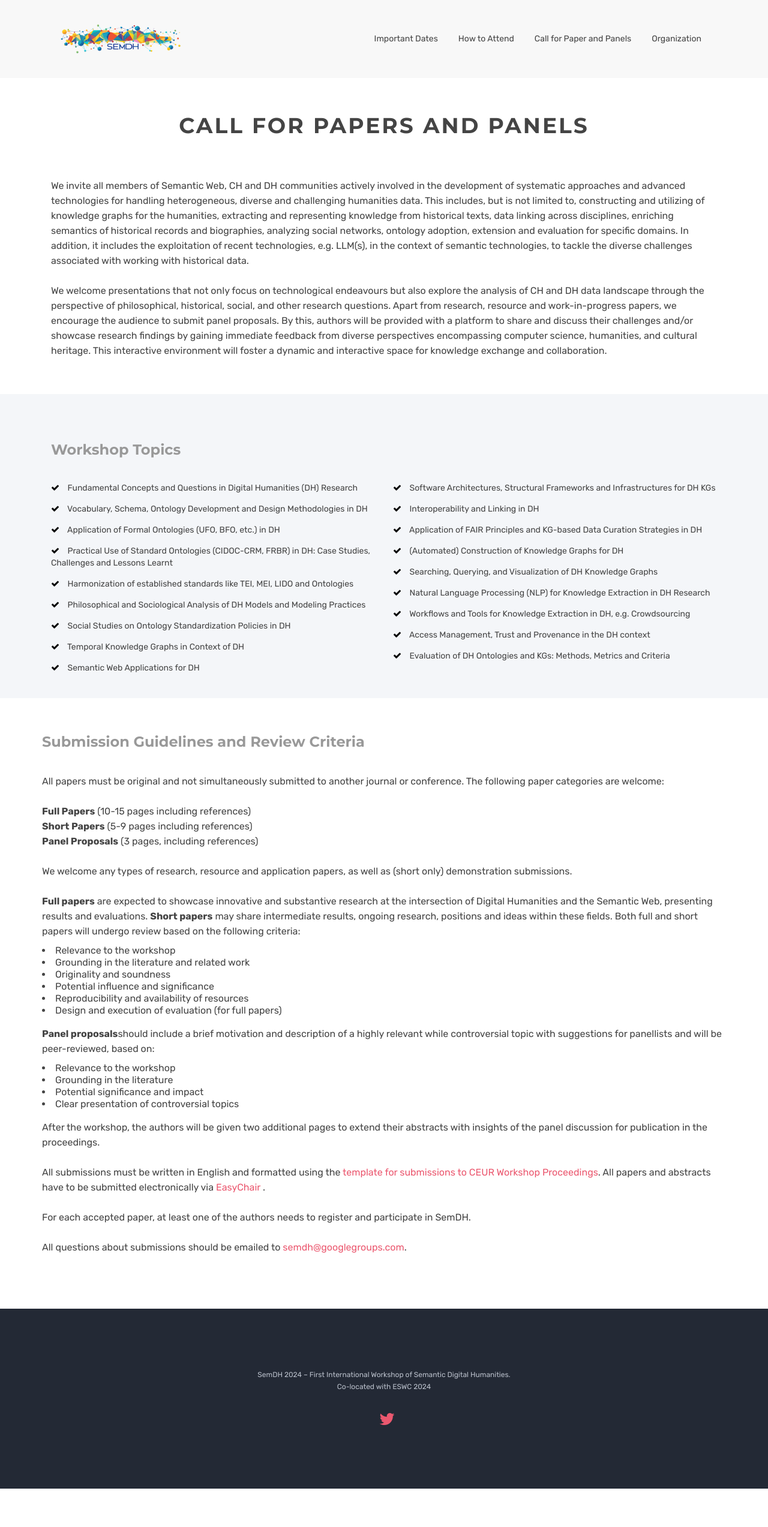
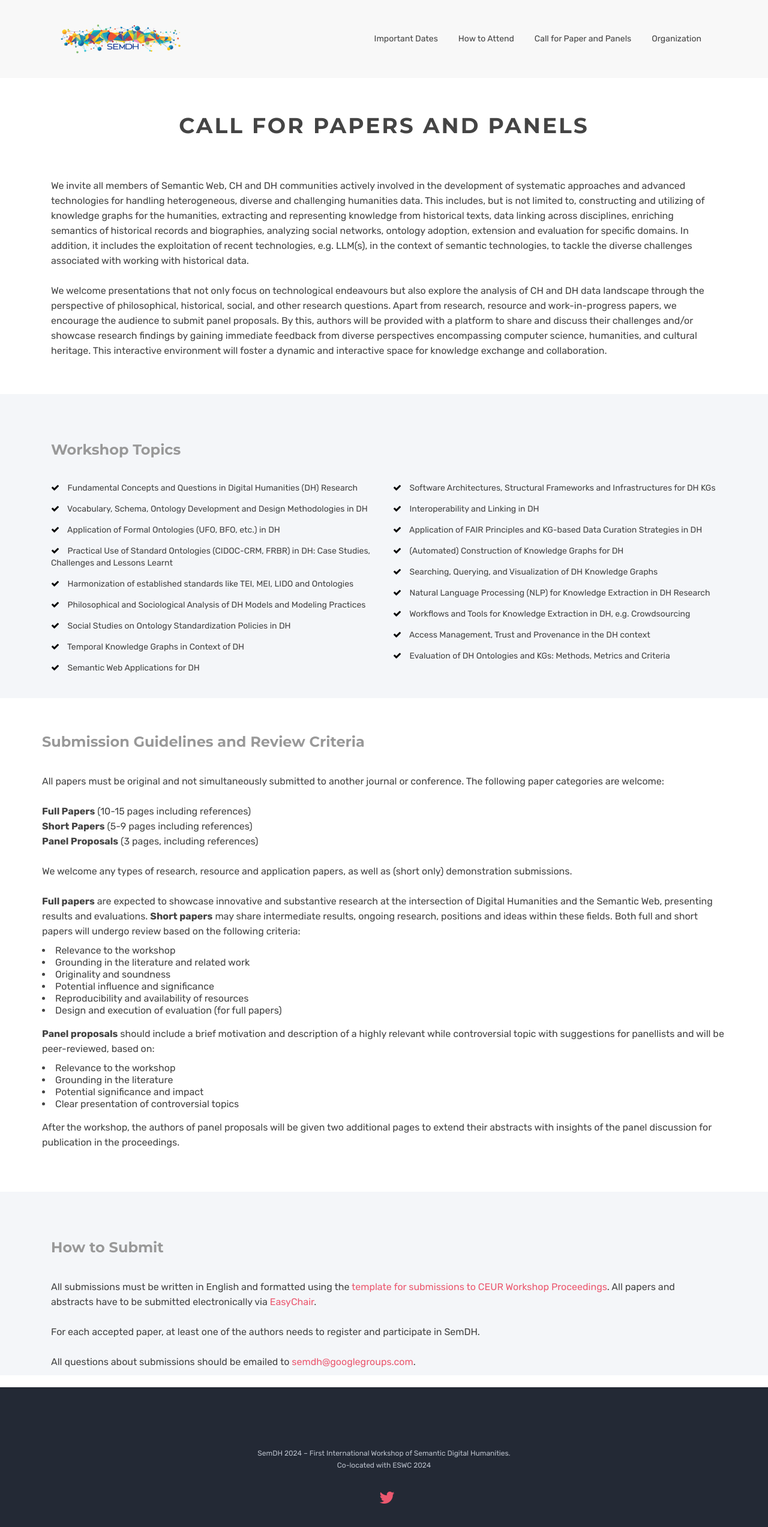
Before and after one commit to SemDH/semdh.github.io, a Jekyll site: the page built from callforpapers.html, in a window 1280 px wide. Shown: the top 2546 px of the page at 60% size. Built offline with Jekyll 4.4.1, drawn with Linux system fonts in a browser that asks for light colours.

```diff
--- a/callforpapers.html
+++ b/callforpapers.html
@@ -178,7 +178,7 @@ canonical: https://semdh.github.io
           <li>Design and execution of evaluation (for full papers)</li>
         </ul>
 
-        <p class="lead"><strong>Panel proposals</strong>should include a brief motivation
+        <p class="lead"><strong>Panel proposals</strong> should include a brief motivation
         and description of a highly relevant while controversial topic with
         suggestions for panellists and will be peer-reviewed, based on: </p>
 
@@ -189,27 +189,31 @@ canonical: https://semdh.github.io
           <li>Clear presentation of controversial topics</li>
         </ul>
 
-        <p class="lead">After the workshop, the authors will be given two additional pages to extend their
+        <p class="lead">After the workshop, the authors of panel proposals will be given two additional pages to extend their
         abstracts with insights of the panel discussion for publication in the
-        proceedings. <br />
-        <br />
+        proceedings.
+      </p>
+      <div class="mb-60"></div>
+    </div>
+  </div>
+    <div class="header-style-2">
+    <div class="container">
+      <h4 class="sub-title space-left">How to Submit</h4>
+      <div class="row">
+      <div class="col-md-12">
+        <p class="lead">
         All submissions must be written in English and formatted using the
         <a
-          href="https://www.overleaf.com/latex/templates/template-for-submissions-to-ceur-workshop-proceedings-ceur-ws-dot-org/wqyfdgftmcfw"
-          >template for submissions to CEUR Workshop Proceedings</a
-        >. All papers and abstracts have to be submitted electronically via
-        <a href="https://easychair.org/conferences/?conf=semdh2024"
-          >EasyChair</a
-        >
-        .<br />
+          href="https://www.overleaf.com/latex/templates/template-for-submissions-to-ceur-workshop-proceedings-ceur-ws-dot-org/wqyfdgftmcfw">template for submissions to CEUR Workshop Proceedings</a>. All papers and abstracts have to be submitted electronically via <a href="https://easychair.org/conferences/?conf=semdh2024">EasyChair</a>.<br />
         <br />
         For each accepted paper, at least one of the authors needs to register
         and participate in SemDH. <br />
         <br />
         All questions about submissions should be emailed to
         <a href="mailto:semdh@googlegroups.com">semdh@googlegroups.com</a>.
-      </p>
-      <div class="mb-60"></div>
+        </p>
+      </div>
     </div>
   </div>
 </div>
+</div>
```
Also changed, not shown: other parts of callforpapers.html (+1 -1 lines).
